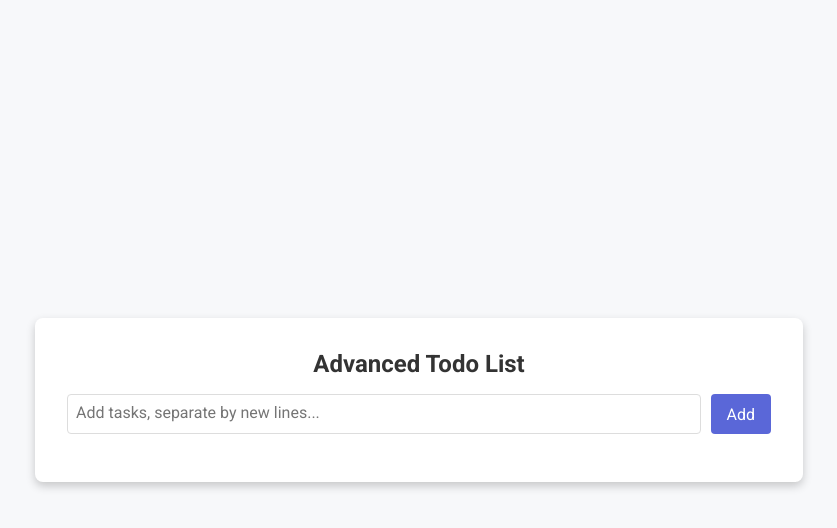
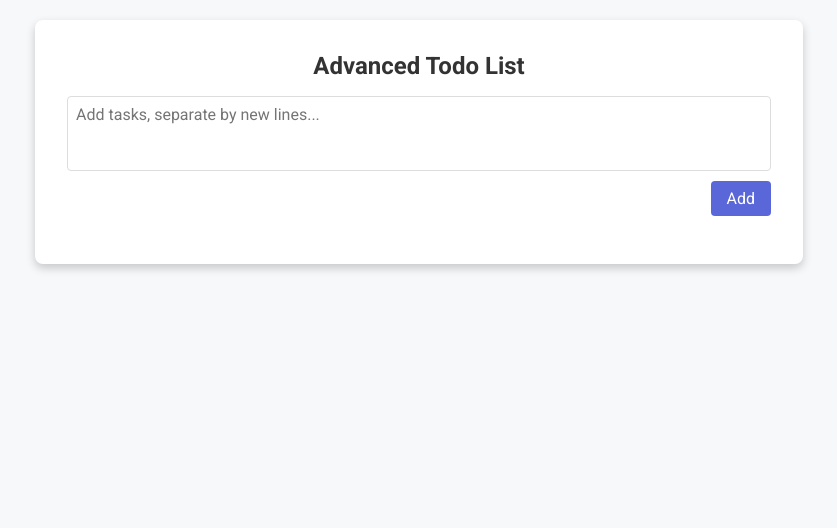
Before and after one commit to Hayyanshaikh/doneit, a React (Vite) app: page / in a window 1280 px wide. Shown: the top 528 px of the page, without its empty margins (221-1058 px from the left). Built offline with nearby package versions, Linux system fonts and the light colour scheme.

Commit message:
add scrollbar in list of todo

```diff
--- a/src/index.css
+++ b/src/index.css
@@ -11,8 +11,9 @@ body {
   background-color: #f7f8fa;
   display: flex;
   justify-content: center;
-  align-items: center;
-  min-height: 100vh;
+  align-items: flex-start;
+  height: 100vh;
+  padding: 20px;
 }
 
 #root {
@@ -35,15 +36,19 @@ h1 {
 form {
   width: 100%;
   display: flex;
+  flex-direction: column;
+  align-items: flex-end;
   gap: 10px;
   margin-bottom: 1rem;
 }
 
 textarea {
   flex: 1;
-  height: 40px !important;
+  min-height: 40px !important;
   resize: none;
+  width: 100%;
   padding: 0.5rem;
+  outline: none;
   border: 1px solid #ddd;
   border-radius: 4px;
   font-size: 16px;
@@ -57,6 +62,9 @@ button {
   padding: 0.5rem 1rem;
   border-radius: 4px;
   font-size: 16px;
+  display: inline-flex;
+  align-items: center;
+  justify-content: center;
   cursor: pointer;
   transition: background-color 0.3s;
   font-family: 'Roboto', sans-serif;
@@ -73,17 +81,29 @@ button svg {
 ul {
   list-style-type: none;
   padding: 0;
+  max-height: 300px;
+  padding-right: 10px;
+  overflow: auto;
+}
+
+ul::-webkit-scrollbar{
+  width: 5px;
+}
+
+ul::-webkit-scrollbar-thumb{
+  background-color: #ccc;
+  border-radius: 10px;
 }
 
 li {
   display: flex;
   justify-content: space-between;
   align-items: center;
-  padding: 0.75rem 1rem;
+  padding: 5px 10px 5px 15px;
   margin-bottom: 0.5rem;
   background-color: #f1f1f1;
   border-radius: 4px;
-  font-size: 16px;
+  font-size: 14px;
   font-family: 'Roboto', sans-serif;
   transition: background-color 0.2s;
 }
```
